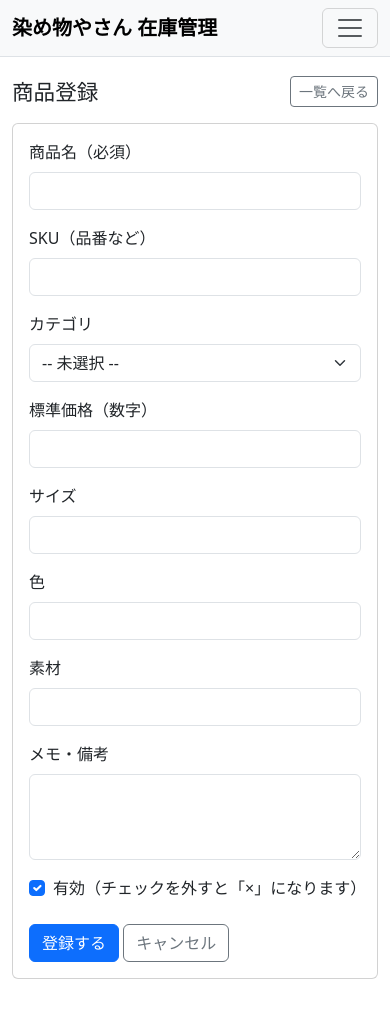
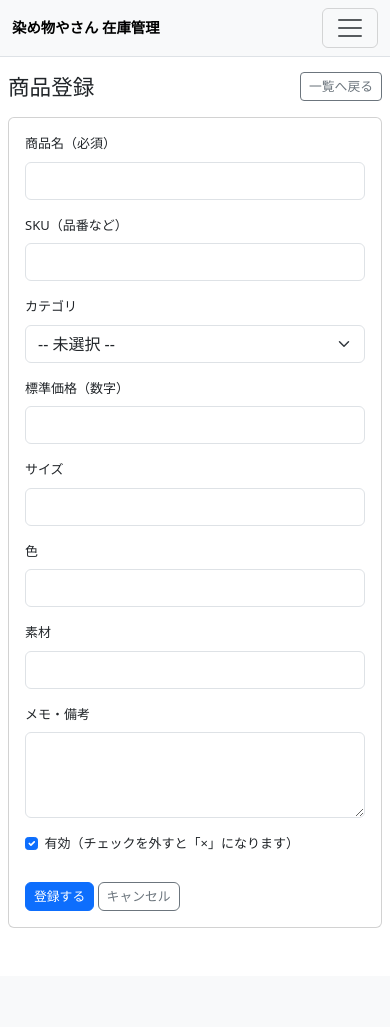
Before and after one commit to 0218ta0313-art/cloth_stock_app, a Flask app: page /items/new in a window 390 px wide. After the commit the page ends 928 px from the top, so only its background shows below. Run offline with Flask 3, Linux system fonts and the light colour scheme; the visitor is signed in with stand-in values (Sample User, id 1); data that the repository does not hold is empty.

Commit message:
Update base.html

```diff
--- a/templates/base.html
+++ b/templates/base.html
@@ -3,6 +3,9 @@
 <head>
     <meta charset="utf-8">
     <title>{% block title %}在庫管理アプリ{% endblock %}</title>
+
+    <!-- ★ スマホ表示用（超重要） -->
+    <meta name="viewport" content="width=device-width, initial-scale=1">
 
     <!-- Bootstrap 5 CSS（CDN） -->
     <link
@@ -15,6 +18,11 @@
     <style>
         body {
             padding-top: 60px;
+            font-size: 14px;
+        }
+
+        textarea {
+            width: 100%;
         }
 
         .low-stock-row {
@@ -25,8 +33,36 @@
             font-weight: bold;
         }
 
-        textarea {
-            width: 100%;
+        /* メインコンテンツの最大幅（PC時） */
+        main.container {
+            max-width: 1100px;
+        }
+
+        /* ★ スマホ用調整 */
+        @media (max-width: 576px) {
+            body {
+                padding-top: 56px;
+                font-size: 13px;
+            }
+
+            main.container {
+                padding-left: 0.5rem;
+                padding-right: 0.5rem;
+            }
+
+            .navbar-brand {
+                font-size: 0.9rem;
+                white-space: normal;  /* タイトル長いとき折り返しOK */
+            }
+
+            .nav-link {
+                font-size: 0.85rem;
+            }
+
+            .btn {
+                padding: 0.25rem 0.5rem;
+                font-size: 0.8rem;
+            }
         }
     </style>
 </head>
```
